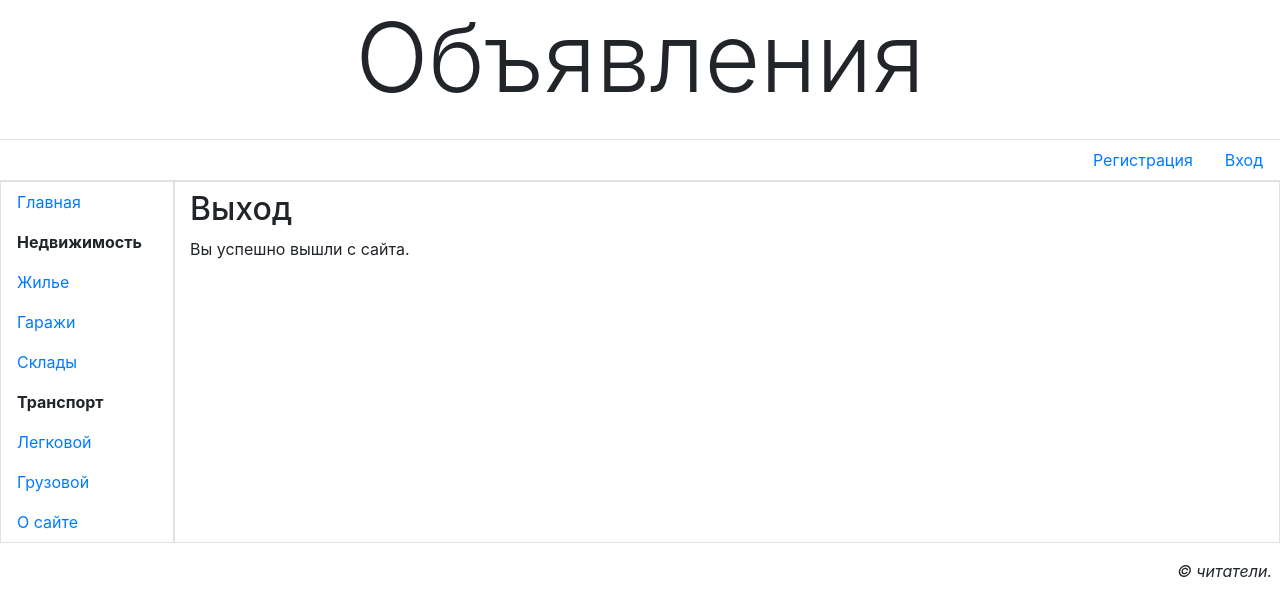
After one commit to Hazzari/Bulletin-board, a Django app: page /accounts/logout in a window 1280 px wide. The commit adds this page. Shown: the top 616 px of the page. Run offline with Django 3.2, Linux system fonts and the light colour scheme; parts of the project's set-up code (start-up, migrations or seed data) failed here and were passed over; some libraries are stand-ins or nearby versions.

Commit message:
feat(main): Добавил Logout пользователя, обработчик и шаблон.

```diff
--- a/main/templates/layout/base.html
+++ b/main/templates/layout/base.html
@@ -4,7 +4,9 @@
 <html lang="ru">
 <head>
     <meta charset="UTF-8">
-    <meta name="viewport" content="width=device-width, initial-scale=1, shrink-to-fit=no">
+    <meta name="viewport" content="width=device-width, user-scalable=no, initial-scale=1,
+                                  maximum-scale=1, minimum-scale=1, shrink-to-fit=no">
+    <meta http-equiv="X-UA-Compatible" content="ie=edge">
     <title>{% block title %}Главная{% endblock %} - Доска объявлений</title>
     {% bootstrap_css %}
     <link rel="stylesheet" href="{% static 'main/style.css' %}" type="text/css">
@@ -14,7 +16,7 @@
 <header class="mb-4">
     <h1 class="display-1 text-center">Объявления</h1>
 </header>
-<div class="row mx-0">
+<div class="row">
     <ul class="col nav justify-content-end border">
         <li class="nav-item"></li>
         {% if user.is_authenticated %}
@@ -27,6 +29,8 @@
                     <a href="#" class="dropdown-item">Изменить данные</a>
                     <a href="#" class="dropdown-item">Изменить пароль</a>
                     <div class="dropdown-divider"></div>
+                    <a href="#" class="dropdown-item">Выйти</a>
+                    <div class="dropdown-divider"></div>
                     <a href="#" class="dropdown-item">Удалить</a>
                 </div>
             </li>
@@ -34,8 +38,6 @@
             <a href="#" class="nav-link">Регистрация</a>
             <li class="nav-item"><a href="{% url 'main:login' %}" class="nav-link">Вход</a></li>
         {% endif %}
-
-
     </ul>
 </div>
 <div class="row mx-0">
--- /dev/null
+++ b/main/templates/main/logout.html
@@ -0,0 +1,11 @@
+{% extends "layout/base.html" %}
+
+{% load bootstrap4 %}
+{% block title %}
+    Выход
+{% endblock %}
+
+{% block content %}
+    <h2>Выход</h2>
+    <p>Вы успешно вышли с сайта.</p>
+{% endblock %}
--- a/main/urls.py
+++ b/main/urls.py
@@ -1,12 +1,13 @@
 from django.urls import path
 
-from .views import index, other_page, BBLoginView, profile
+from .views import index, other_page, BBLoginView, BBlogoutView, profile, ViewTest
 
 app_name = 'main'
 
 urlpatterns = [
     path('accounts/profile/', profile, name='profile'),
     path('accounts/login', BBLoginView.as_view(), name='login'),
+    path('accounts/logout', BBlogoutView.as_view(), name='logout'),
     path('<str:page>/', other_page, name='other'),
     path('', index, name='index'),
 ]
--- a/main/views.py
+++ b/main/views.py
@@ -1,4 +1,4 @@
-from django.contrib.auth.views import LoginView
+from django.contrib.auth.views import LoginView, LogoutView
 from django.shortcuts import render
 from django.http import HttpResponse, Http404
 from django.template import TemplateDoesNotExist
@@ -22,6 +22,10 @@ class BBLoginView(LoginView):
     template_name = 'main/login.html'
 
 
+class BBlogoutView(LogoutView):
+    template_name = 'main/logout.html'
+
+
 @login_required
 def profile(request):
     return render(request, 'main/profile.html')
```
Also changed, not shown: main/templates/main/test.html (added, +16 -0 lines).
